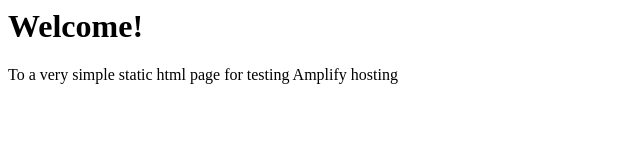
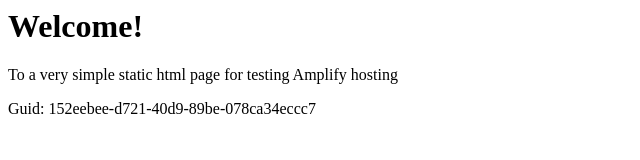
Before and after one commit to aws-aemilia-iad/Github-PR-Commit-Integration-Test-DoNotTouch-GitHubAutoBuildCanaryTest-v1-preprod-us-east-1, a website: page src/index.html in a window 1280 px wide. Shown: the whole page, without its empty margins (0-640 px from the left). Drawn offline with Linux system fonts and the light colour scheme.

Commit message:
commit from integ tests

```diff
--- a/src/index.html
+++ b/src/index.html
@@ -1,3 +1,5 @@
+
+
 <html lang="en">
 
 <head>
@@ -10,6 +12,6 @@
 <body>
     <h1>Welcome!</h1>
     <p>To a very simple static html page for testing Amplify hosting</p>
-</body>
+    <p>Guid: 152eebee-d721-40d9-89be-078ca34eccc7</p></body>
 
 </html>
```
